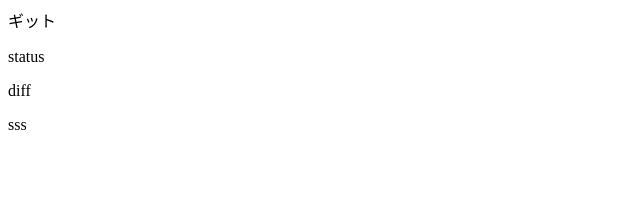
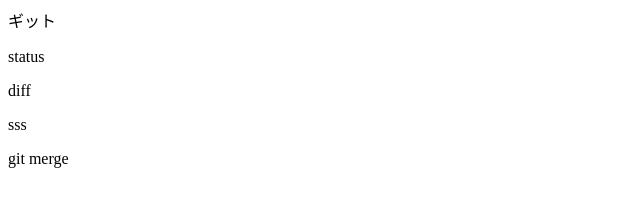
Before and after one commit to tsumutsumu812/git_back, a plain HTML site: page index.html in a window 1280 px wide. Shown: the full height of the page, 0-640 px from the left. Drawn offline with Linux system fonts and the light colour scheme.

Commit message:
git mertge追加

```diff
--- a/index.html
+++ b/index.html
@@ -2,3 +2,5 @@
 <p>status</p>
 <p>diff</p>
 <p>sss</p>
+
+<p>git merge<p/>
```
